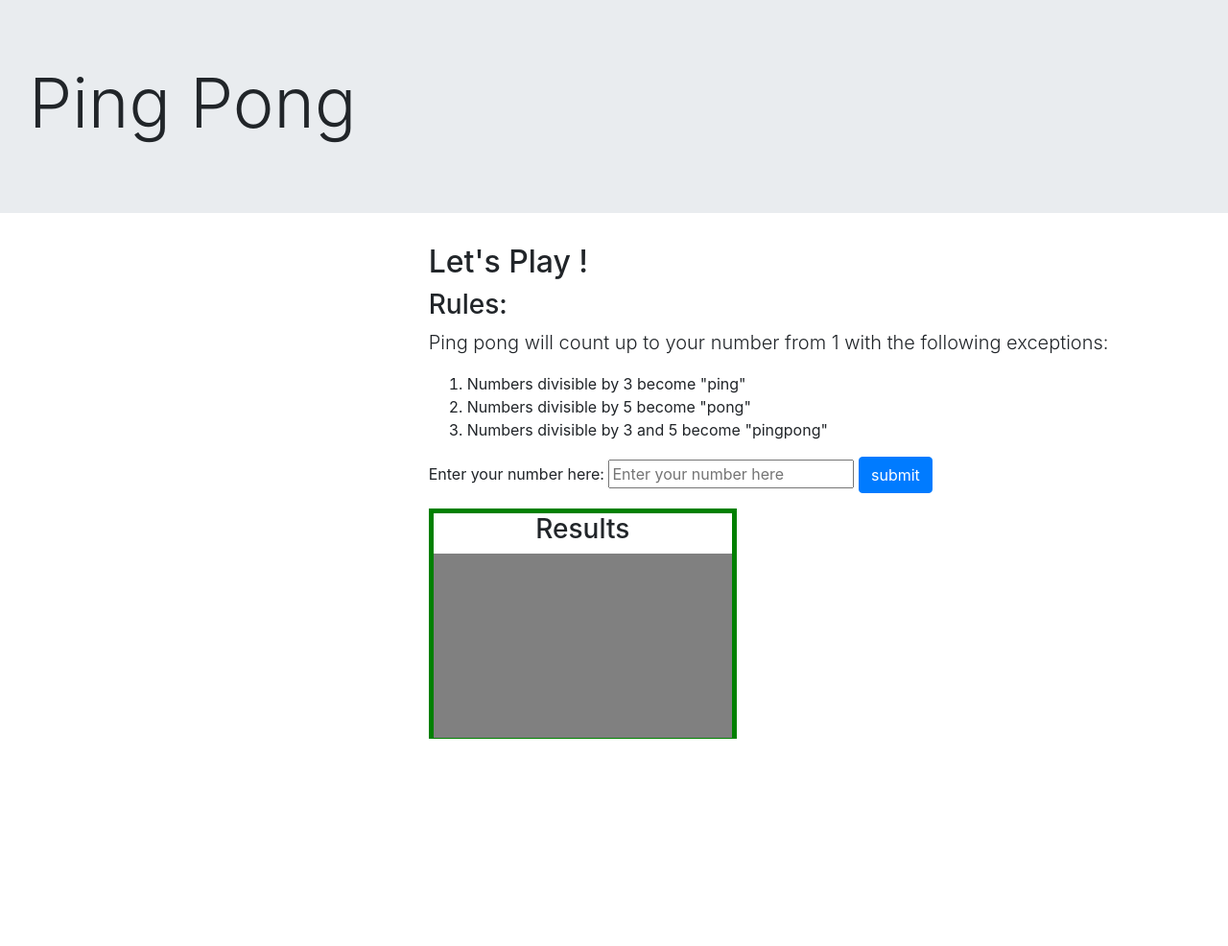
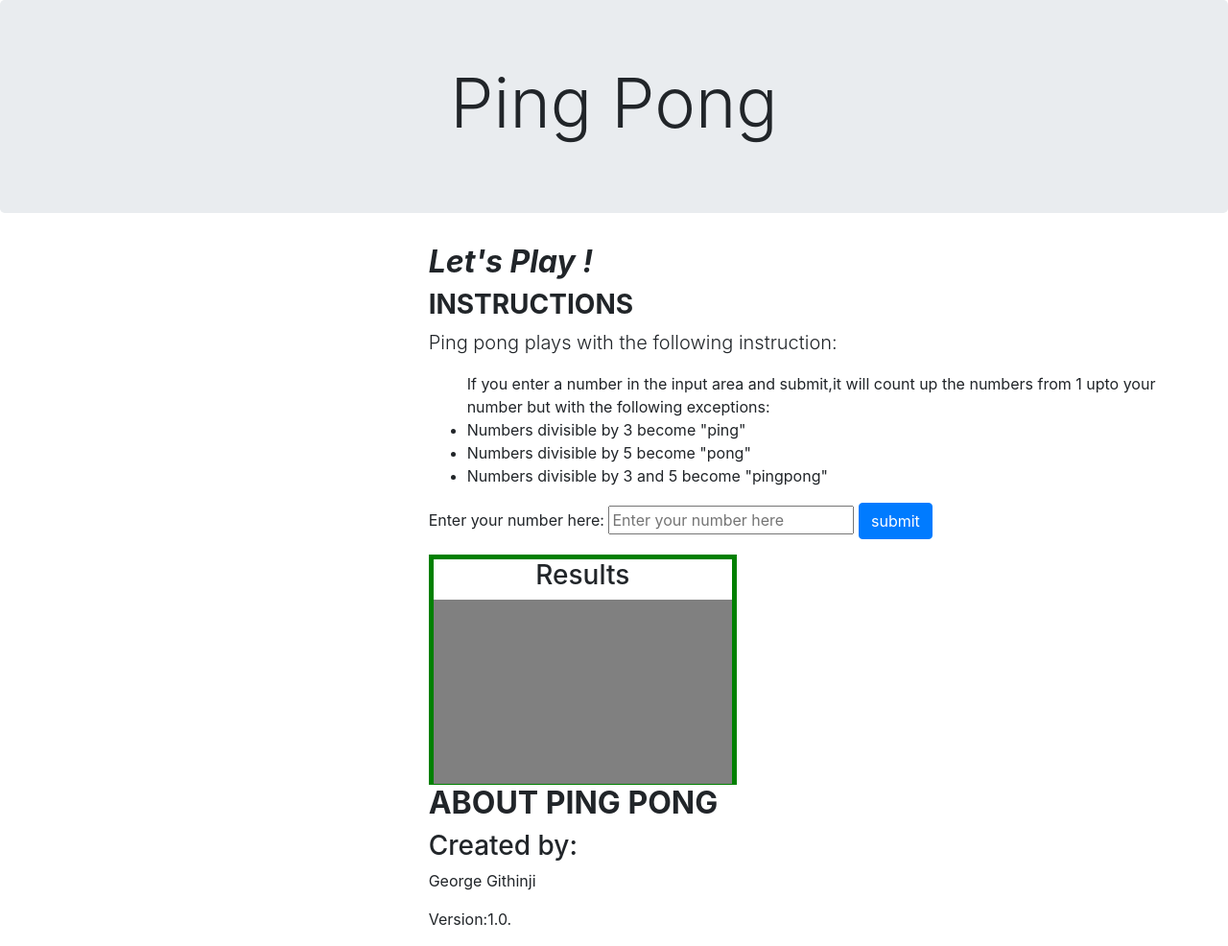
Before and after one commit to georgegithinji/pingpong, a plain HTML site: page index.html in a window 1280 px wide. Shown: the whole page at 96% size. Before the commit the page ends 800 px from the top, so only its background shows below. Drawn offline with Linux system fonts and the light colour scheme.

Commit message:
add the div class about pingpong

```diff
--- a/css/styles.css
+++ b/css/styles.css
@@ -18,3 +18,6 @@
   list-style: none;
 
 }
+.jumbotron h1 {
+  text-align: center;
+}
--- a/index.html
+++ b/index.html
@@ -9,7 +9,7 @@
 </head>
 
 <body>
-  <div class="jumbotron jumbotron-fluid">
+  <div class="jumbotron">
     <div class="container-fluid">
       <div class= "col-md-12">
   <h1 class="display-3">Ping Pong</h1>
@@ -19,14 +19,15 @@
 
   <div class="container-fluid">
     <div class ="col-md-8 offset-4">
-      <h2>Let's Play !</h2>
-      <h3>Rules:</h3>
-      <p class="lead">Ping pong will count up to your number from 1 with the following exceptions:</p>
-        <ol>
+      <h2><strong><em>Let's Play !</em></strong></h2>
+      <h3><strong>INSTRUCTIONS</strong></h3>
+      <p class="lead">Ping pong plays with the following instruction:</p>
+        <ul>
+          If you enter a number in the input area and submit,it will count up the numbers from 1 upto your number but with the following exceptions:
           <li>Numbers divisible by 3 become "ping"</li>
           <li>Numbers divisible by 5 become "pong"</li>
           <li>Numbers divisible by 3 and 5 become "pingpong"</li>
-        </ol>
+        </ul>
 
         <form id="form">
           <div class="form-group">
@@ -39,26 +40,27 @@
 
         <div class="result-tbl">
           <h3> Results</h3>
+
         <div id="result">
 
+        </div>
+      </div>
 
 
-        </div>
-        </div>
+      <div id="aboutpingpong">
+        <h2><strong>ABOUT PING PONG</strong></h2>
+          <h3>Created by:</h3>
+          <p>George Githinji</p>
+          <p>Version:1.0.</p>
+
       </div>
     </div>
-
-
-
+  </div>
 
 
     <script src="js/jquery-3.3.1.js"></script>
         <script src="js/scripts.js"></script>
 
 
-
-
-
-
 </body>
 </html>
```
